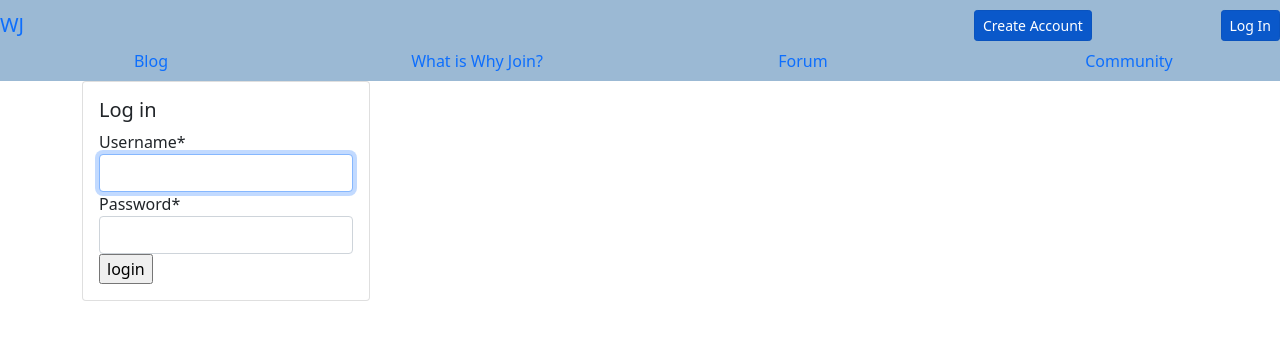
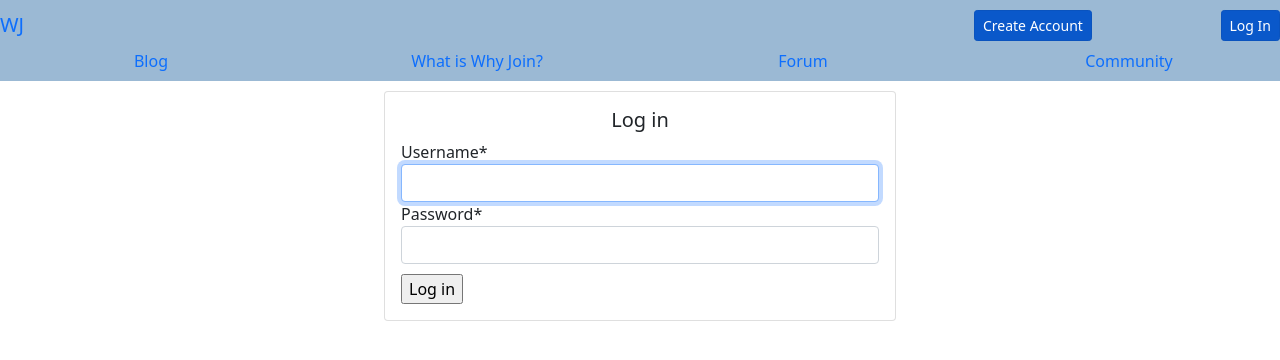
Before and after one commit to kghudgens/WhyJoin, a Django app: page /login/ in a window 1280 px wide. Shown: the top 360 px of the page. Run offline with Django 3.2, Linux system fonts and the light colour scheme; some libraries are stand-ins or nearby versions.

Commit message:
css classes added

```diff
--- a/whyjoin/hub/static/hub/style.css
+++ b/whyjoin/hub/static/hub/style.css
@@ -16,3 +16,11 @@ padding-top: 10px;
 .cerulean{
     background-color: #9BB9D4;
 }
+
+.log-in-form{
+    margin: 0 auto;
+}
+
+.log-in-form-title{
+    text-align: center;
+}
--- a/whyjoin/user/templates/user/login.html
+++ b/whyjoin/user/templates/user/login.html
@@ -2,15 +2,18 @@
 <!-- Login form -->
 {% block content %}
 <!-- Card holding log in form -->
-<div class="container ">
-<div class="card" style="width: 18rem;">
+<div class="container padding">
+<div class="card log-in-form" style="width: 32rem;">
   <div class="card-body">
-    <h5 class="card-title">Log in</h5>
+    <h5 class="card-title log-in-form-title">Log in</h5>
     <!-- The form  -->
     <form method="POST">
       {% csrf_token %}
      {{form|crispy}}
-      <input type="submit" value="login" />
+     <!-- Div for the button on the form -->
+     <div class="padding">
+      <input type="submit" value="Log in" />
+     </div>
     </form>
   </div>
 </div>
```
